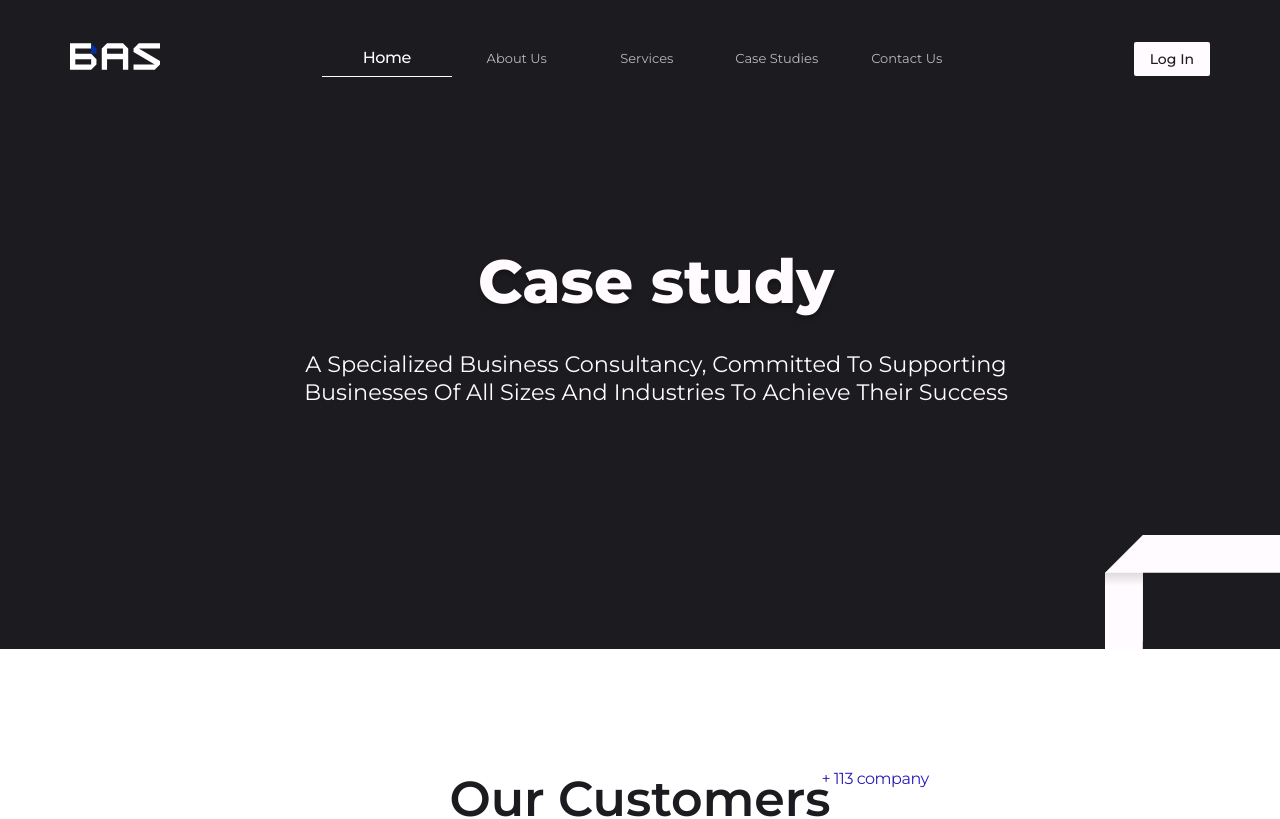
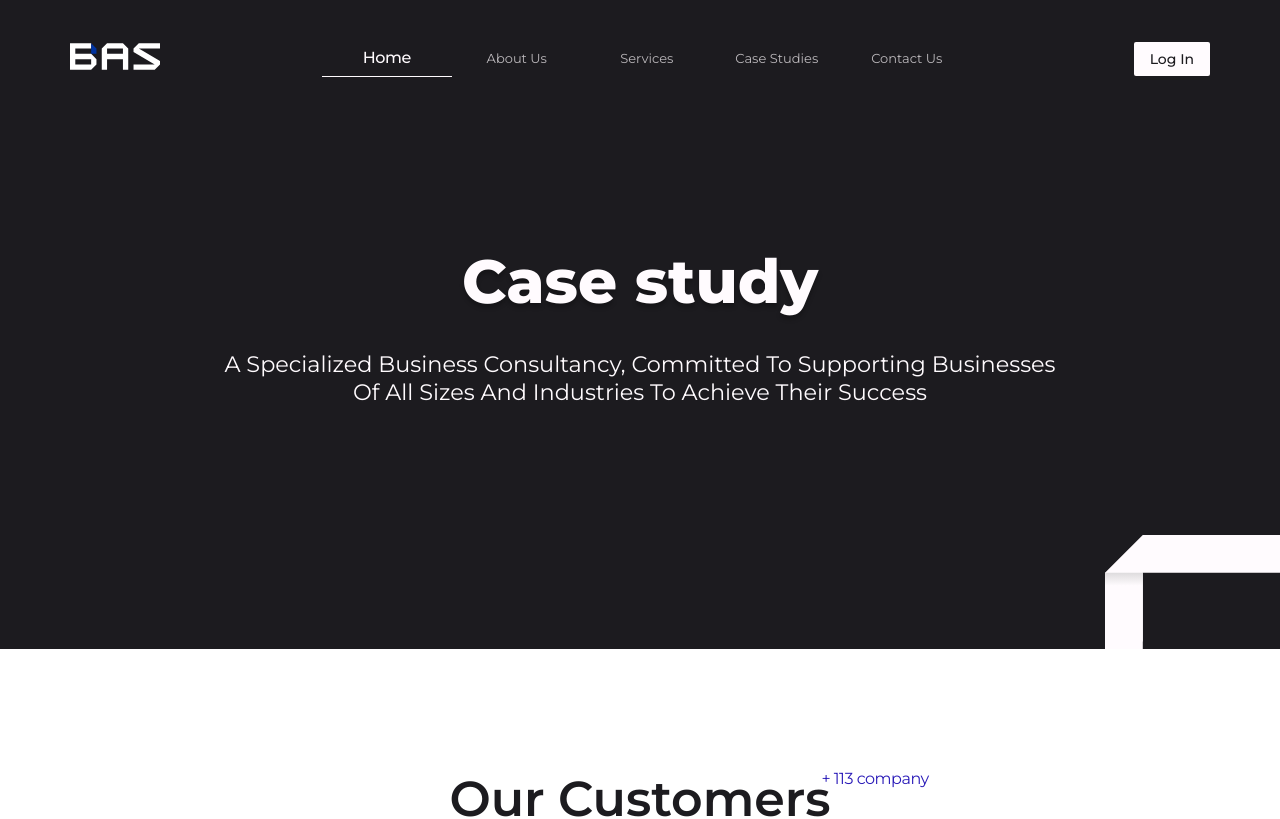
Before and after one commit to OmarRayes98/BAS, a React (Vite) app: page /case-study in a window 1280 px wide. Shown: the top 819 px of the page. Built offline with nearby package versions, Linux system fonts and the light colour scheme.

Commit message:
fix case study hero

```diff
--- a/src/pages/StudyCase/StudyCase.jsx
+++ b/src/pages/StudyCase/StudyCase.jsx
@@ -10,8 +10,10 @@ import { Fragment } from 'react';
 import SweetPagination from "sweetpagination";
 const StudyCase = () => {
 
+
   const styleTitle ={
     alignItems:'center',
+    margin: '0px auto',
 
 
   }
@@ -25,8 +27,10 @@ const StudyCase = () => {
   }
 
   const styleHero= {
-    paddingLeft:'2rem'
+    paddingLeft:'0rem',
   }
+
+
   const [MenuProducts, setMenuProducts] = useState(ProductsData);
   const [currentFilter, setCurrentFilter] = useState('all');
 
```
